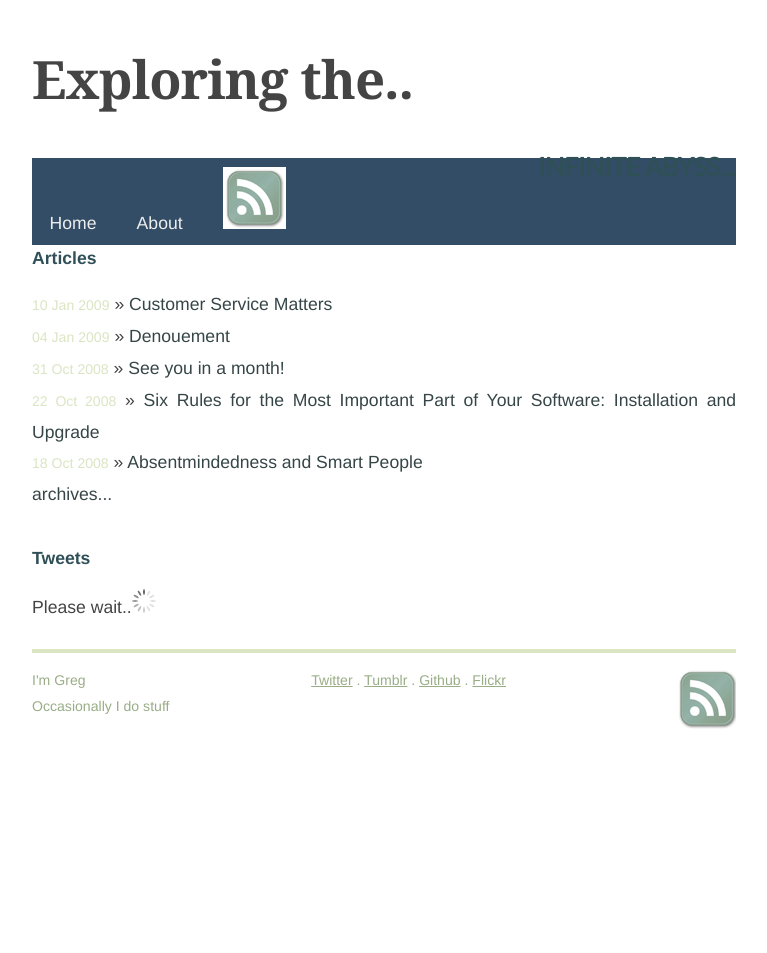
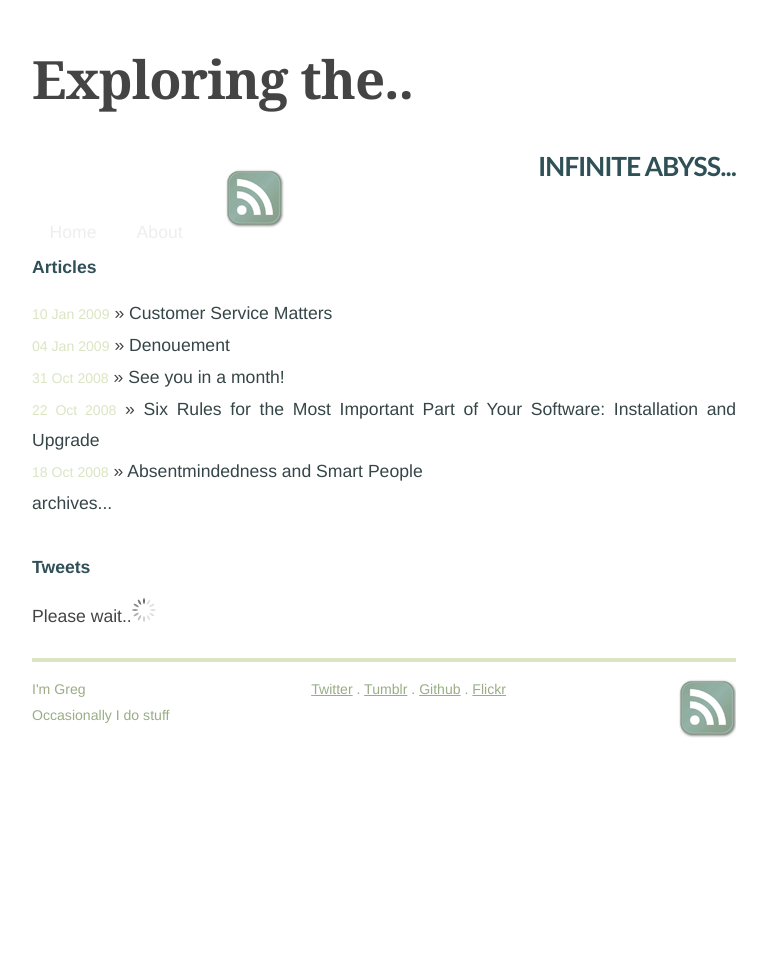
Before and after one commit to mhyrr/mhyrr.github.com, a Jekyll site: the page built from index.html, in a window 1280 px wide. Shown: the whole page, without its empty margins (256-1023 px from the left). Built offline with Jekyll 4.4.1, drawn with Linux system fonts in a browser that asks for light colours.

Commit message:
img move

```diff
--- a/css/screen.css
+++ b/css/screen.css
@@ -125,7 +125,7 @@
 	}
 
 	#linkbar {
-		background-color:#334D66;
+		background-color:#FFFFFF;
 	}
 	#linkbar li {
 		display:inline-block;
@@ -135,6 +135,10 @@
 		color:#EEEEEE;
 		text-decoration:none;
 	}
+	#linkbar li img {
+		float: right;
+	}
+
 
   .site .title a {
     color: #2F5057;
```
